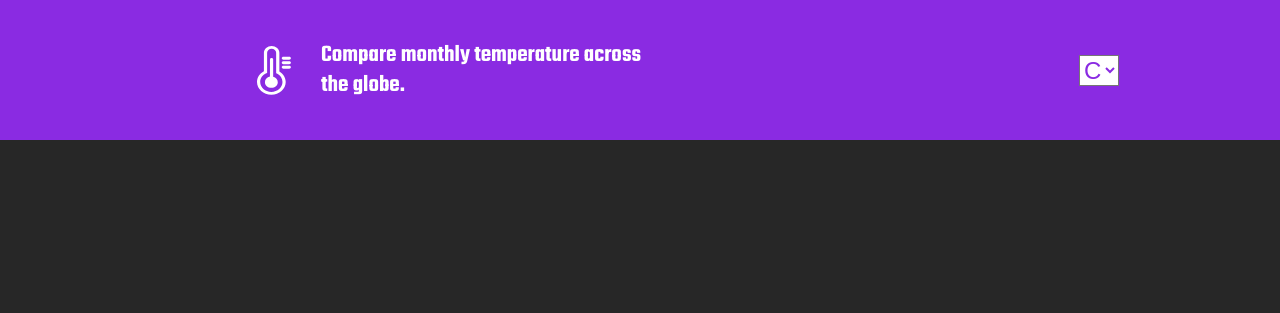
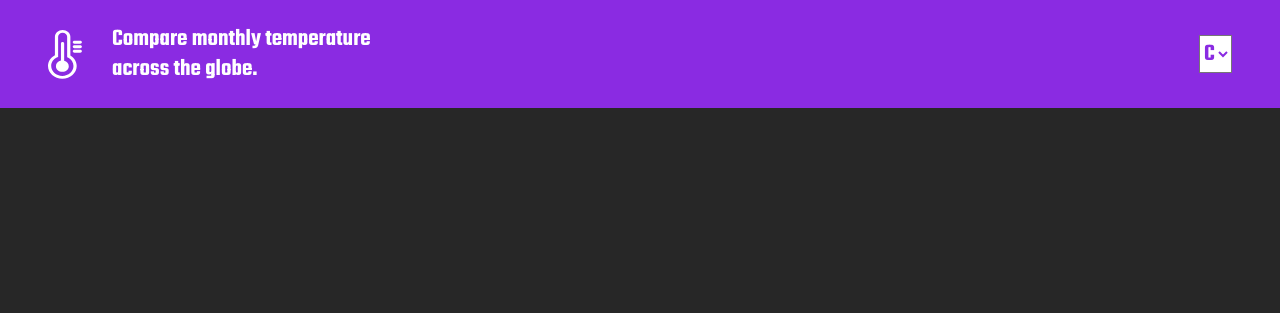
Before and after one commit to shuyanglin/Heat-Map, a plain HTML site: page index.html in a window 1280 px wide. Drawn offline with Linux system fonts and the light colour scheme.

Commit message:
add back base.css

```diff
--- a/css/style.css
+++ b/css/style.css
@@ -22,7 +22,7 @@ header {
   left:  0;
   width:  100%;
   display: flex;
-  justify-content: space-around;
+  justify-content: space-between;
   align-items: center;
   padding: 24px 48px 24px 48px;
 }
--- a/index.html
+++ b/index.html
@@ -1,7 +1,8 @@
 <html>
     <head>
+
+        <link rel="stylesheet" href="./css/base.css">
         <link rel="stylesheet" href="./css/style.css">
-        <!-- <link rel="stylesheet" href="./css/base.css"> -->
         <link rel="preconnect" href="https://fonts.googleapis.com">
         <link rel="preconnect" href="https://fonts.gstatic.com" crossorigin>
         <link href="https://fonts.googleapis.com/css2?family=Teko:wght@600&display=swap" rel="stylesheet">
```
